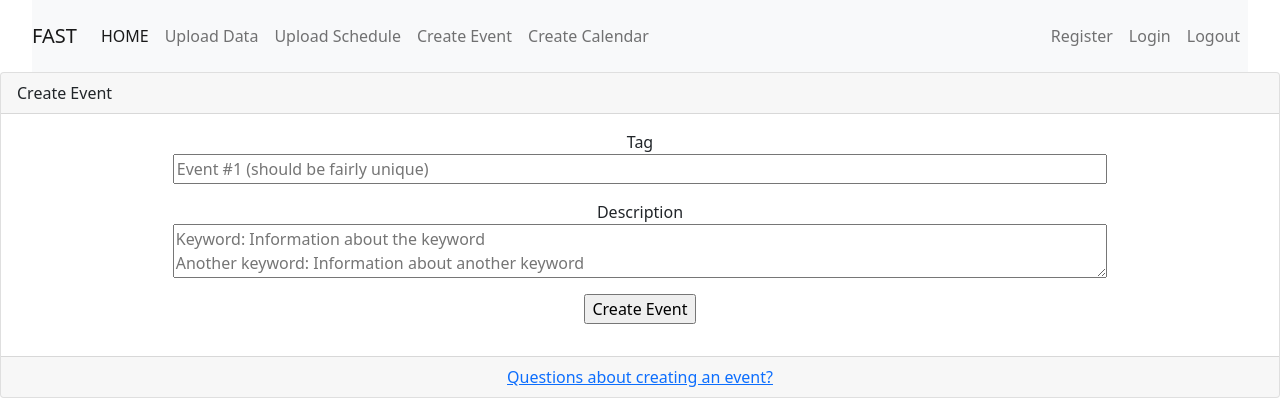
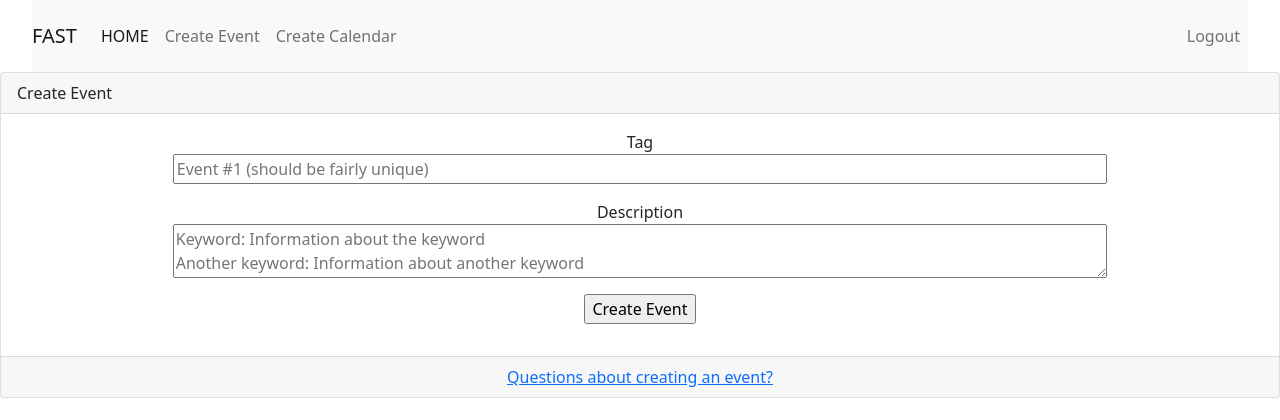
Before and after one commit to ellinj2/FAST_SDD, a Flask app: page /upload_event in a window 1280 px wide. Shown: the top 420 px of the page. Run offline with Flask 2, Linux system fonts and the light colour scheme; the visitor is signed in with stand-in values (Sample User, id 1).

Commit message:
Fixed rebase error

```diff
--- a/FAST/templates/navbar.html
+++ b/FAST/templates/navbar.html
@@ -8,12 +8,6 @@
 			<ul class="navbar-nav me-auto mb-2 mb-lg-0">
 				<li class="nav-item">
 					<a class="nav-link active" aria-current="page" href="{{ url_for('index') }}"> HOME </a>
-				</li>
-				<li class="nav-item">
-					<a class="nav-link" href="{{ url_for('data_upload') }}"> Upload Data </a>
-				</li>
-				<li class="nav-item">
-					<a class="nav-link" href="schedule_upload.html"> Upload Schedule </a>
 				</li>
 				{% if current_user.is_authenticated %}
 					<li class="nav-item">
@@ -29,8 +23,10 @@
 			</ul>
 			<span class="navbar-text">
 				<ul class="navbar-nav me-auto mb-2 mb-lg-0">
-					<li class="nav-item"><a class="nav-link" href="{{ url_for('users.register') }}"> Register </a></li>
-					<li class="nav-item"><a class="nav-link" href="{{ url_for('users.login') }}"> Login </a></li>
+					{% if not current_user.is_authenticated %}
+						<li class="nav-item"><a class="nav-link" href="{{ url_for('users.register') }}"> Register </a></li>
+						<li class="nav-item"><a class="nav-link" href="{{ url_for('users.login') }}"> Login </a></li>
+					{% endif %}
 					{% if current_user.is_authenticated %}
 						<li class="nav-item"><a class="nav-link" href="{{ url_for('users.logout') }}"> Logout </a></li>
 					{% endif %}
--- a/FAST/templates/upload_event.html
+++ b/FAST/templates/upload_event.html
@@ -4,7 +4,7 @@
 	<div class="card">
 		<div class="card-header">Create Event</div>
 		<div class="card-body">
-			<form method="POST" action="/login" style="text-align: center;">
+			<form method="POST" style="text-align: center;">
 				{{ form.hidden_tag() }}
 				<p>
 					{{ form.tag.label(class="custom-form-label") }}<br>{{ form.tag(placeholder="Event #1 (should be fairly unique)", style="width: 75%;") }}
```
